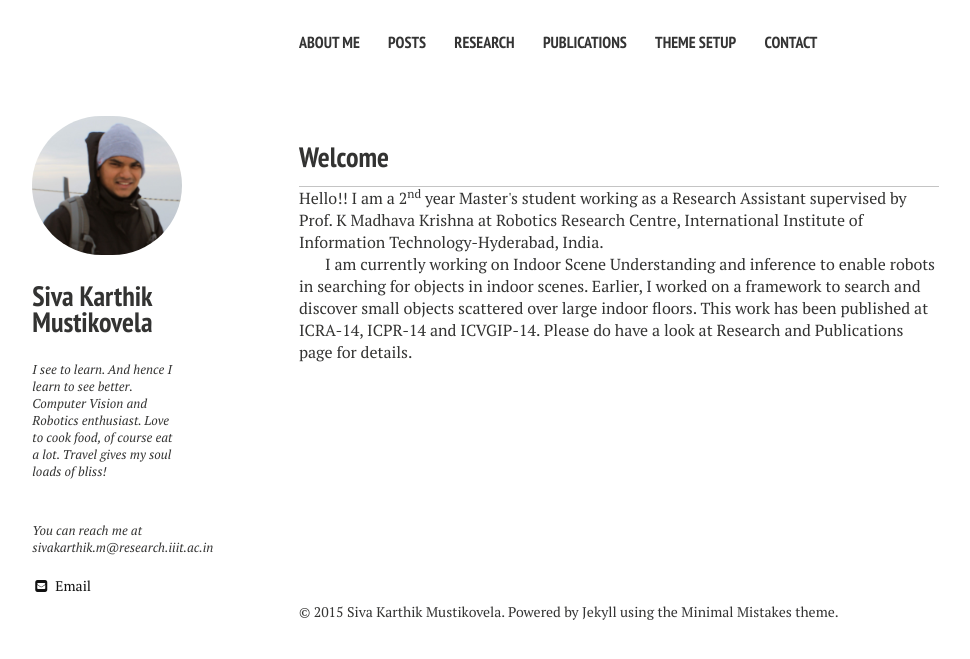
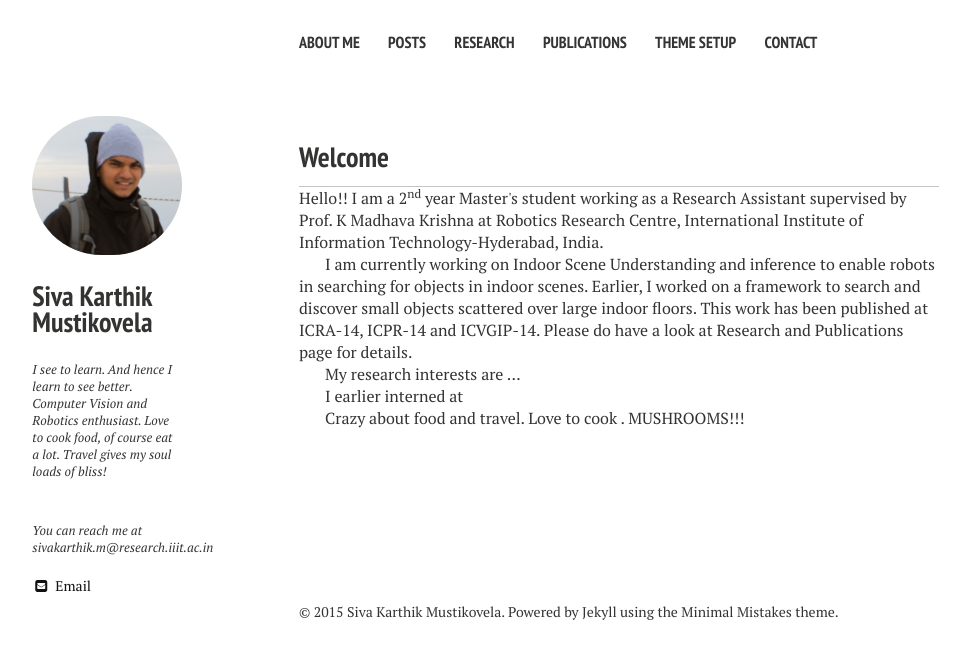
Before and after one commit to sivakm/sivakm.github.io, a Jekyll site: the page built from index.md, in a window 1280 px wide. Shown: the top 659 px of the page, without its empty margins (21-991 px from the left). Built offline with Jekyll 4.4.1, drawn with Linux system fonts in a browser that asks for light colours; nearby versions of some CDN libraries.

Commit message:
16feb2010

```diff
--- a/_layouts/home.html
+++ b/_layouts/home.html
@@ -24,6 +24,16 @@
   <p>
     I am currently working on Indoor Scene Understanding and inference to enable robots in searching for objects in indoor scenes. Earlier, I worked on a framework to search and discover small objects scattered over large indoor floors. This work has been published at ICRA-14, ICPR-14 and ICVGIP-14. Please do have a look at Research and Publications page for details.
   </p>
+  <p>
+    My research interests are ...
+  </p>
+  <p>
+    I earlier interned at
+  </p>
+  <p>
+    Crazy about food and travel. Love to cook . MUSHROOMS!!!
+  </p>
+
 
     <!--{% for post in site.posts limit:5 %}
     <article>
```
